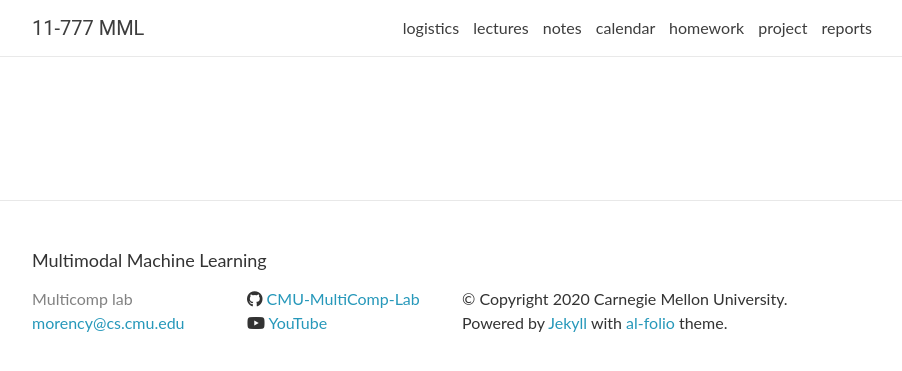
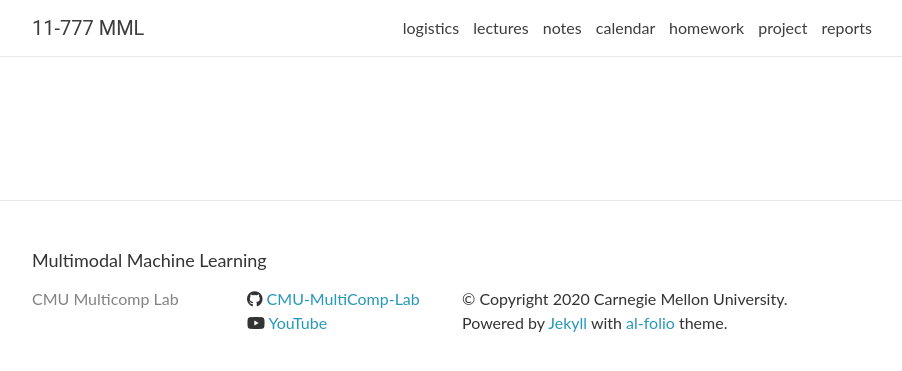
Before and after one commit to pliang279/mmml-course, a Jekyll site: the page built from 2020/index.md, in a window 1280 px wide. Shown: the top 371 px of the page, without its empty margins (188-1090 px from the left). Built offline with Jekyll 4.4.1, drawn with Linux system fonts in a browser that asks for light colours; nearby versions of some CDN libraries; comment, search, counter and statistics services are not loaded.

Commit message:
Update _config.yml

```diff
--- a/_config.yml
+++ b/_config.yml
@@ -1,10 +1,10 @@
 # -----------------------------------------------------------------------------
 # Site settings
 # -----------------------------------------------------------------------------
-author: Multicomp lab
+author: CMU Multicomp Lab
 name: 11-777 MML
 title: Multimodal Machine Learning
-email: morency@cs.cmu.edu
+email:
 description: >
   11-777 - Multimodal Machine Learning - Carnegie Mellon University - Fall 2020
 footer_text: >
```
